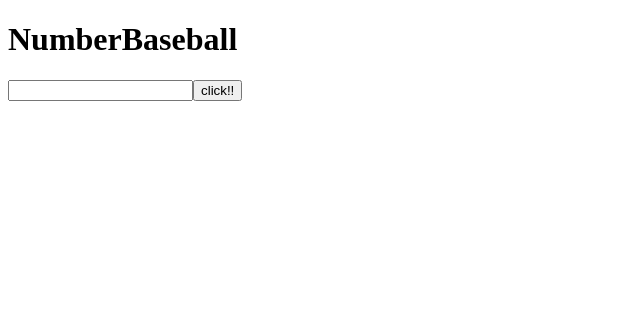
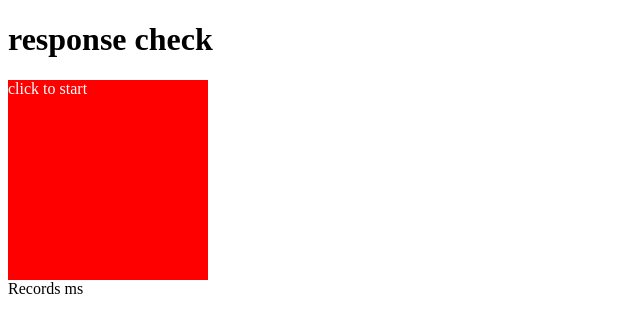
Before and after one commit to youngjin5601/my-react, a React app: page / in a window 1280 px wide. Shown: the top 332 px of the page, without its empty margins (0-640 px from the left). Built offline with nearby package versions, Linux system fonts and the light colour scheme.

Commit message:
add response check

```diff
--- a/components/App.js
+++ b/components/App.js
@@ -1,75 +1,47 @@
 import React from 'react'
-//import css from '../src/index.css'
+import css from './index.css'
 
-const getNumbers=()=>{
-  console.log('hello')
-  const candidates=[1,2,3,4,5,6,7,8,9]
-  const chosens=[]
-  for(let i=0;i<4;i++) chosens.push(candidates.splice(Math.floor(Math.random()*candidates.length),1)[0]);
-  return chosens
-}
 const App=()=>{
-  const [answer, setAnswer]=React.useState()
-  console.log(answer)
+  const [color, setColor]=React.useState('red')
+  const [message, setMessage]=React.useState('click to start')
+  const [lag, setLag]=React.useState([])
+  const id=React.useRef()
+  const start=React.useRef()
 
-  const [result,setResult]=React.useState('')
-  const [tryList, setTryList]=React.useState([])
-  const inputRef=React.useRef(null)
+  console.log(start)
+  const clickScreen=()=>{
+    switch(color){
+      case 'red':
+        id.current=setTimeout(() => {
+          setColor('blue')
+          setMessage('click now')
+          start.current=new Date()
+        }, 2000+Math.floor(Math.random()*1000));
 
-  React.useEffect(()=>{
-    setAnswer(getNumbers())
-  },[])
-  const submitForm=(e)=>{
-    e.preventDefault()
-    if(inputRef.current.value===answer.join('')){
-      setTryList([...tryList, {ans: inputRef.current.value, strike: 4, ball: 0}])
-      inputRef.current.value=''
-      //inputRef.current.focus()
-      setResult('home run!!!')
-      setTimeout(()=>{
-        setAnswer(getNumbers)
-        setResult('')
-        setTryList([])
-      },2000)
-    }else{
-      console.log(tryList.length)
-      if(tryList.length>=4){
-        setResult('try again!!!')
-        setTimeout(()=>{
-          setAnswer(getNumbers)
-          setResult('')
-          setTryList([])
-        },2000)
-      }
-      //
-      let strike=0;
-      let ball=0;
-      for(let i=0;i<answer.length;i++){
-        if(inputRef.current.value[i]==answer[i]){
-          strike++;
-        }else{
-          if(answer.includes(parseInt(inputRef.current.value[i]))) ball++
-        }
-      }
-      setTryList([...tryList, {ans: inputRef.current.value, strike: strike, ball: ball}])
-      inputRef.current.value=''
-      //inputRef.current.focus()
+        setColor('green')
+        setMessage('wait for blue')
+        break;
+      case 'green':
+        setColor('red')
+        setMessage('you are in a hurry..')
+        clearTimeout(id.current)
+        break;
+      case 'blue':
+        setLag(lag=>[...lag, new Date()-start.current])
+        setColor('red')
+        setMessage('click to start')
+        break;
     }
   }
   return(<>
-    <h1>NumberBaseball</h1>
-    <h2>{result}</h2>
-    <form onSubmit={submitForm}>
-      <input ref={inputRef} type="text" maxLength="4" ></input>
-      <button type="submit">click!!</button>
-    </form>
-    <ul>
-      {
-        tryList.map((item,idx)=>{
-        return <li key={idx}>ans:{item.ans}- strike:{item.strike}- ball:{item.ball}</li>
-        })
-      }
-    </ul>
+    <h1>response check</h1>
+    <div id="screen" className={color} onClick={clickScreen}>
+      {message}
+    </div>
+    Records  {lag.length !==0 && lag.reduce((a,b)=>a+b)/lag.length} ms
+      <ul>
+        {lag.map((item,idx)=><li key={idx}>{item} ms</li>)}
+      </ul>
   </>)
 }
 export default App;
--- /dev/null
+++ b/components/index.css
@@ -0,0 +1,14 @@
+#screen{
+  width: 200px;
+  height: 200px;
+  color: white;
+}
+#screen.red{
+  background:red;
+}
+#screen.green{
+  background:green;
+}
+#screen.blue{
+  background:blue;
+}
--- a/src/index.css
+++ /dev/null
@@ -1,3 +0,0 @@
-body{
-  background: green;
-}
```
